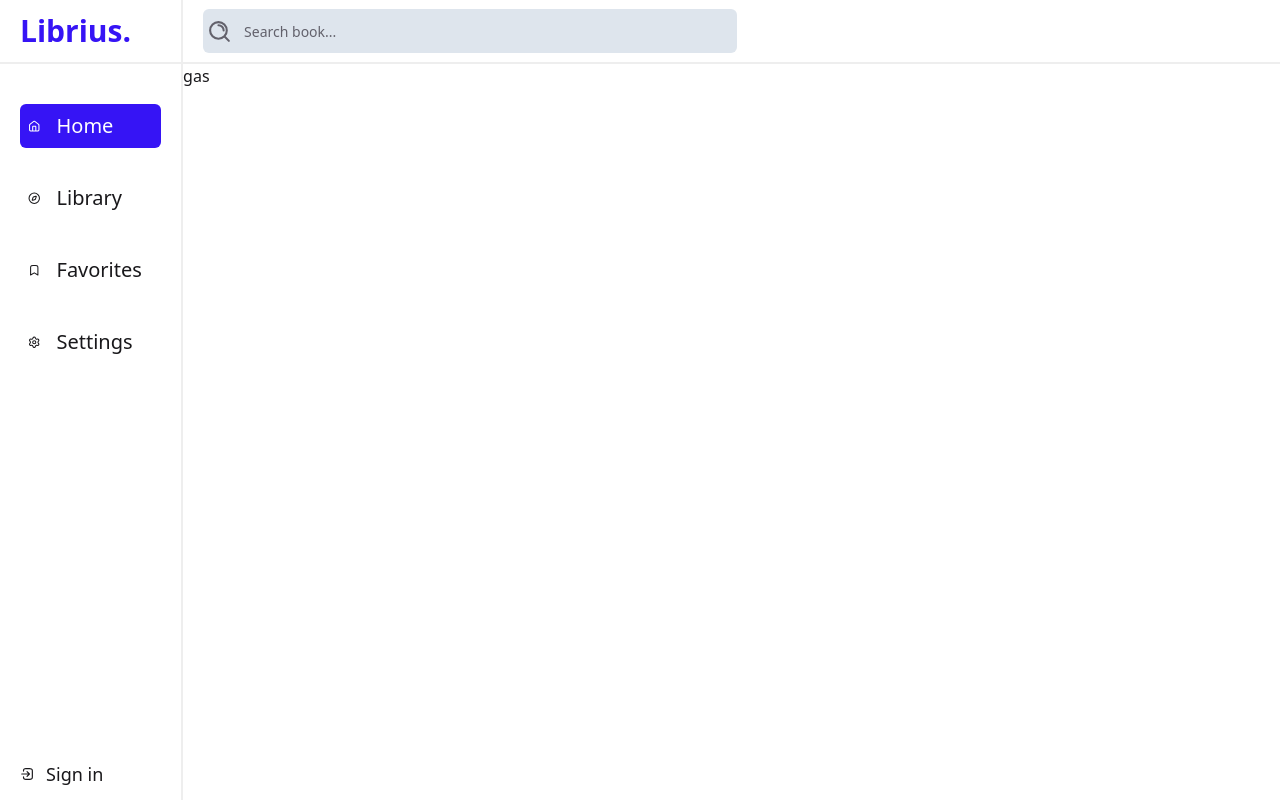
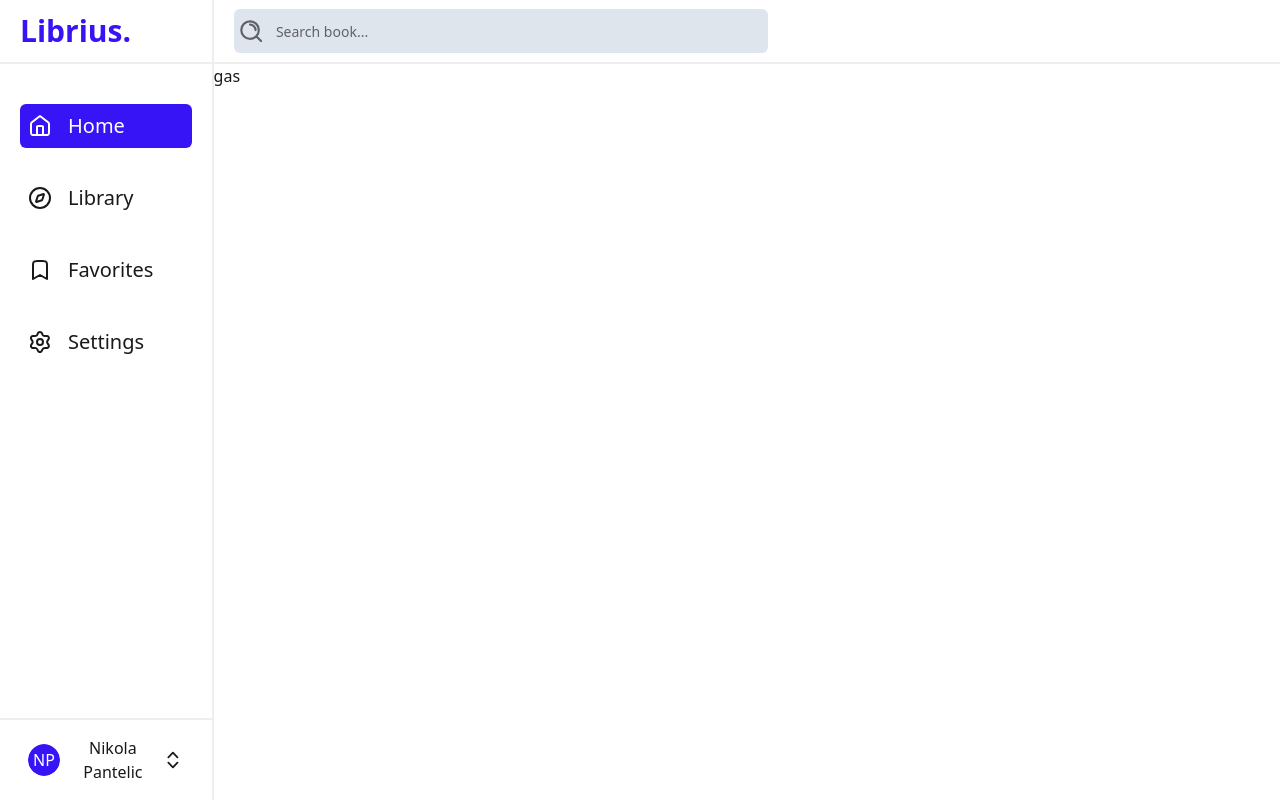
Before and after one commit to panteliic/Librius, a React (Vite) app in the folder frontend/: page / in a window 1280 px wide. Built offline with nearby package versions, Linux system fonts and the light colour scheme.

Commit message:
update side bar

```diff
--- a/frontend/src/components/NavBar.tsx
+++ b/frontend/src/components/NavBar.tsx
@@ -3,7 +3,7 @@ import { Input } from "./ui/input";
 export default function NavBar() {
   return (
     <div className="border-[#00000011] border-b-2 px-5 py-3 flex justify-between items-center h-16">
-      <div className="text-muted-foreground bg-accent flex items-center p-1 rounded-md">
+      <div className="text-muted-foreground bg-accent flex items-center p-1 rounded-md ">
         <svg
           width="5%"
           height="100%"
@@ -22,8 +22,9 @@ export default function NavBar() {
         <Input
           type="text"
           placeholder="Search book..."
-          className="border-0 border-secondary focus-visible:outline-none focus-visible:ring-0 text-accent-foreground shadow-none"
+          className="border-0 border-secondary focus-visible:outline-none focus-visible:ring-0 text-accent-foreground shadow-none w-4/5"
         />
+
       </div>
     </div>
   );
--- a/frontend/src/components/SideBar.tsx
+++ b/frontend/src/components/SideBar.tsx
@@ -6,9 +6,9 @@ import {
 } from "@/components/ui/popover";
 
 function SideBar() {
-  const user =null;
+  const user = {};
   return (
-    <div className="h-screen w-1/6 flex flex-col justify-between border-[#00000011] border-r-2">
+    <div className="h-screen w-1/5 flex flex-col justify-between border-[#00000011] border-r-2">
       <div className="flex gap-10 flex-col">
         <div className=" border-[#00000011] border-b-2 px-5 py-3 flex justify-between items-center h-16">
           <a href="/" className="text-3xl text-primary font-bold">
@@ -16,11 +16,11 @@ function SideBar() {
           </a>
         </div>
         <ul className="flex flex-col gap-7 px-5">
-          <li className="bg-primary p-2 text-primary-foreground rounded-md">
+          <li className="bg-primary text-primary-foreground p-2  rounded-md hover:bg-primary hover:text-primary-foreground transition delay-150 duration-300">
             <a href="/" className="flex gap-4 items-center text-xl">
               <svg
-                width="10%"
-                height="100%"
+                width="24px"
+                height="24px"
                 viewBox="0 0 24 24"
                 fill="none"
                 xmlns="http://www.w3.org/2000/svg"
@@ -36,11 +36,11 @@ function SideBar() {
               Home
             </a>
           </li>
-          <li className=" p-2 text-foreground rounded-md">
+          <li className=" p-2 text-foreground rounded-md hover:bg-primary hover:text-primary-foreground transition delay-150 duration-300">
             <a href="/" className="flex gap-4 items-center text-xl">
               <svg
-                width="10%"
-                height="100%"
+                width="24px"
+                height="24px"
                 viewBox="0 0 24 24"
                 fill="none"
                 xmlns="http://www.w3.org/2000/svg"
@@ -63,11 +63,11 @@ function SideBar() {
               Library
             </a>
           </li>
-          <li className="p-2 text-foreground rounded-md">
+          <li className="p-2 text-foreground rounded-md hover:bg-primary hover:text-primary-foreground transition delay-150 duration-300">
             <a href="/" className="flex gap-4 items-center text-xl">
               <svg
-                width="10%"
-                height="100%"
+                width="24px"
+                height="24px"
                 viewBox="0 0 24 24"
                 fill="none"
                 xmlns="http://www.w3.org/2000/svg"
@@ -83,11 +83,11 @@ function SideBar() {
               Favorites
             </a>
           </li>
-          <li className=" p-2 text-foreground rounded-md">
+          <li className=" p-2 text-foreground rounded-md hover:bg-primary hover:text-primary-foreground transition delay-150 duration-300">
             <a href="/" className="flex gap-4 items-center text-xl">
               <svg
-                width="10%"
-                height="100%"
+                width="24px"
+                height="24px"
                 viewBox="0 0 24 24"
                 fill="none"
                 xmlns="http://www.w3.org/2000/svg"
@@ -115,10 +115,10 @@ function SideBar() {
       {user !== null ? (
         <div>
           <Popover>
-            <PopoverTrigger className="border-[#00000011] border-t-2 px-5 py-2">
-              <div className="flex justify-between items-center p-2 rounded-md cursor-pointer text-foreground ">
-                <div className="flex gap-3 items-center">
-                  <Avatar className="w-10 h-10">
+            <PopoverTrigger className="border-[#00000011] border-t-2 px-5 py-2 w-full">
+              <div className="flex justify-between items-center p-2 rounded-md cursor-pointer text-foreground w-full ">
+                <div className="flex gap-1 items-center">
+                  <Avatar className="w-8 h-8">
                     <AvatarImage src="" className="" />
                     <AvatarFallback className="bg-primary text-primary-foreground">
                       NP
@@ -127,8 +127,8 @@ function SideBar() {
                   Nikola Pantelic
                 </div>
                 <svg
-                  width="10%"
-                  height="100%"
+                width="24px"
+                height="24px"
                   viewBox="0 0 24 24"
                   fill="none"
                   xmlns="http://www.w3.org/2000/svg"
@@ -146,8 +146,8 @@ function SideBar() {
             <PopoverContent className="flex flex-col border-[#00000020]">
               <button className=" rounded-md p-2 text-lg  flex gap-3  ">
                 <svg
-                  width="10%"
-                  height="100%"
+                width="24px"
+                height="24px"
                   viewBox="0 0 24 24"
                   fill="none"
                   xmlns="http://www.w3.org/2000/svg"
@@ -165,8 +165,8 @@ function SideBar() {
               <div className="w-full border-b-2 border-[#00000011]"></div>
               <button className=" rounded-md p-2 text-lg  flex gap-3 ">
                 <svg
-                  width="10%"
-                  height="100%"
+                width="24px"
+                height="24px"
                   viewBox="0 0 24 24"
                   fill="none"
                   xmlns="http://www.w3.org/2000/svg"
@@ -187,8 +187,8 @@ function SideBar() {
       ) : (
         <button className=" rounded-md p-3 text-lg  flex gap-3 px-5 py-3">
           <svg
-            width="10%"
-            height="100%"
+                width="24px"
+                height="24px"
             viewBox="0 0 24 24"
             fill="none"
             xmlns="http://www.w3.org/2000/svg"
```
